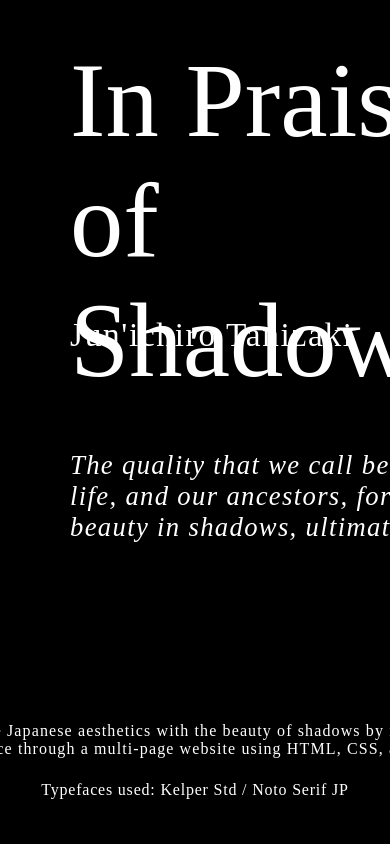
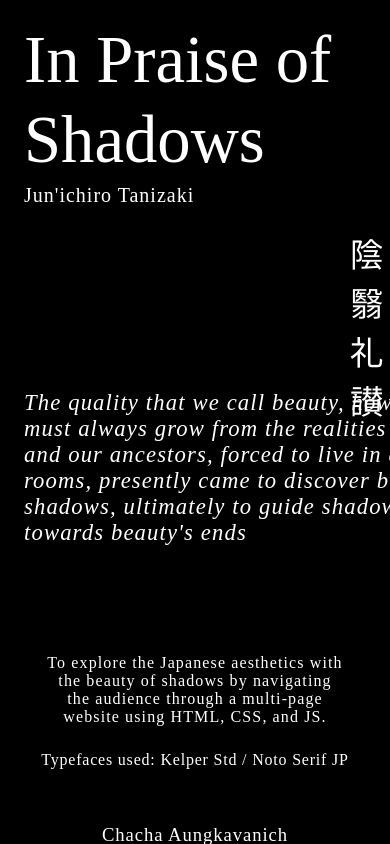
Before and after one commit to Core-2-Interaction-Lab/core-2-interaction-chacha, a plain HTML site: page colophon/colophon.html in a window 390 px wide. Drawn offline with Linux system fonts and the light colour scheme; a web font is replaced by a local one.

Commit message:
colophon

```diff
--- a/colophon/colophon.css
+++ b/colophon/colophon.css
@@ -63,6 +63,7 @@ body{
     left: 70px;
     letter-spacing: 0.05em;
     width: 1000px;
+
   }
 
   .des{
@@ -142,3 +143,78 @@ body{
   a:hover{
     filter: blur(2px);
   }
+
+
+  /* Mobile */
+
+@media (max-width:700px) {
+
+  .title{
+    top: 20px;
+    left: 24px;
+    font-size: 50pt;
+    line-height: 80px;
+  }
+
+
+  .name{
+    top: 120px;
+    left: 24px;
+    font-size: 15pt;
+  }
+
+  .titlejp{
+    font-size: 25pt;
+    top: 228px;
+    left: 350px;
+  }
+
+  .namejp{
+    font-size: 12pt;
+    top: 285px;
+    left: 396px;
+  }
+
+  .quote{
+    font-size: 17pt;
+    top: 390px;
+    left: 24px;
+    letter-spacing: 0.05em;
+    width: 450px;
+  }
+
+  .des{
+    font-size: 12pt;
+    top: 690px;
+    width: 300px;
+  }
+
+  .type{
+    font-size: 12pt;
+    top: 760px;
+    width: 630px;
+  }
+
+  .cha{
+    font-size: 14pt;
+    top: 835px;
+    left: 71px;
+    left: 50%;
+    transform: translate(-50%, -50%);
+  }
+
+  .core{
+    font-size: 14pt;
+    top: 865px;
+    left: 50%;
+    transform: translate(-50%, -50%);
+  }
+
+  .date{
+    font-size: 14pt;
+    top: 895px;
+    left: 50%;
+    transform: translate(-50%, -50%);
+  }
+
+}
```
